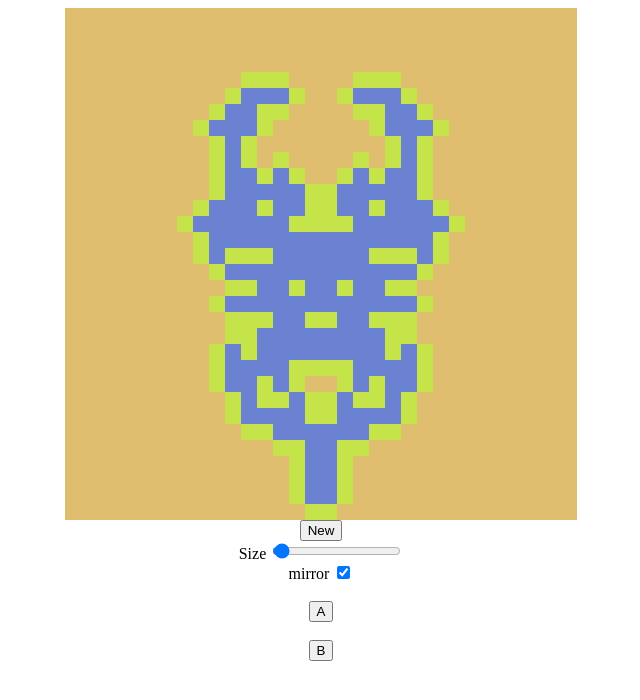
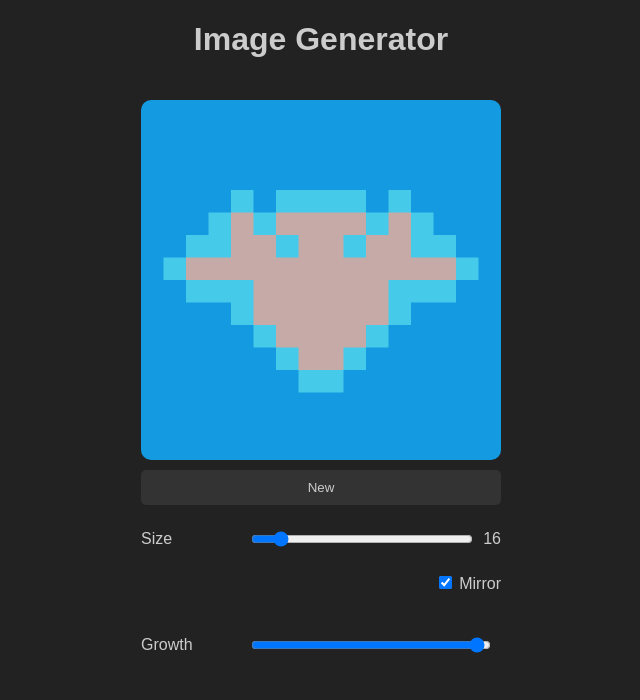
Before and after one commit to 3damp/random-image-generator, a plain HTML site: page index.html in a window 1280 px wide. Shown: the whole page, without its empty margins (319-959 px from the left). Drawn offline with Linux system fonts and the light colour scheme.

Commit message:
redo UI + small fixes

```diff
--- /dev/null
+++ b/base-style.css
@@ -0,0 +1,85 @@
+:root {
+    --background-color: #222;
+    --text-color: #ccc;
+    --accent-color: #333;
+
+    --max-width: 400px;
+
+    font-family: Arial, Helvetica, sans-serif;
+}
+
+body {
+    margin: 0;
+    background-color: var(--background-color);
+    color: var(--text-color);
+    display: flex;
+    flex-direction: column;
+    align-items: center;
+}
+
+button {
+    margin: 10px 0;
+    padding: 10px 20px;
+    background-color: var(--accent-color);
+    color: #ccc;
+    border: none;
+    border-radius: 5px;
+    cursor: pointer;
+}
+* {
+    -webkit-tap-highlight-color: transparent;
+}
+
+.content-container {
+    box-sizing: border-box;
+    width: 100%;
+    padding: 20px;
+    max-width: var(--max-width);
+    display: flex;
+    flex-direction: column;
+    align-items: stretch;
+}
+
+.controls-container {
+    display: flex;
+    flex-direction: column;
+    align-items: stretch;
+}
+
+.field {
+    margin: 10px 0;
+    display: flex;
+    align-items: stretch;
+    justify-content: space-between;
+}
+
+.field label,span {
+    margin: auto 0;
+}
+
+.field label:first-child {
+    min-width: 100px;
+}
+
+.field input {
+    flex: 1;
+    padding: 5px;
+    border: 1px solid #ccc;
+    border-radius: 5px;
+    flex-grow: 0;
+}
+.field > div {
+    flex-grow: 1;
+    display: flex;
+}
+
+.slider-container {
+    display: flex;
+    align-items: stretch;
+    flex-wrap: wrap;
+}
+
+.slider-container input {
+    flex: 1;
+    margin: 0 10px;
+}
--- a/imageGenerator.js
+++ b/imageGenerator.js
@@ -1,10 +1,11 @@
 //--------------------------------
-// Random Image Generator v0.5.2
+// Random Image Generator v0.5.3
 //
 // Armand M.
+// 2020
 //--------------------------------
 
-class ImageGenerator {
+export default class ImageGenerator {
 
     /**
      * Create a new instance and assign it to a canvas element.
@@ -15,7 +16,7 @@ class ImageGenerator {
         // ## Init ##
         this.canvas = document.getElementById(canvasId || 'canvas');
         this.context = this.canvas.getContext("2d");
-
+        this.age = 100;
         // units
         this.setNewUnits(sideUnits);
 
@@ -37,6 +38,8 @@ class ImageGenerator {
         // adjacent cell randomizer
         this.positionPool = new PositionPool();
 
+        this.randomizeColors();
+        this.setNewSeed();
     };
 
     setNewUnits(sideUnits) {
@@ -63,21 +66,15 @@ class ImageGenerator {
         }
     }
 
-    /**
-     * Generate and paint a brand new image with new colors.
-     */
-    autoRun(age) {
-        this.createNewImage(age);
+    createNew() {
+        rnd.setNewSeed();
+        this.randomizeColors();
+        this.createCellsFloodFill(this.startingCell.x, this.startingCell.y)
+        if (this.doMirror) this.mirrorImage();
         this.paint();
-    }
-
-    createNewImage(age) {
-        this.randomizeColors();
-        this.createCellsFloodFill(this.startingCell.x, this.startingCell.y, age)
-        if (this.doMirror) this.mirrorImage();
     };
 
-    createNewShape() {
+    buildShape() {
         this.createCellsFloodFill(this.startingCell.x, this.startingCell.y)
         if (this.doMirror) this.mirrorImage();
     }
@@ -118,13 +115,14 @@ class ImageGenerator {
      * @param {*} x X in cell units (not real pixels)
      * @param {*} y Y in cell units (not real pixels)
      */
-    createCellsFloodFill(x, y, age) {
+    createCellsFloodFill(x, y) {
         this.initCells();
+        rnd.reset();
         const queue = [];
         // add first cell
         queue.push(new Cell(x, y));
         this.cells[x][y] = Cell.CellState.Growing;
-        let iAge = age;
+        let iAge = this.age;
 
         // return if empty
         while (queue.length > 0 && iAge > 0) {
@@ -214,7 +212,8 @@ class ImageGenerator {
      * @param {*} y
      */
     isPosValid(x,y) {
-        return (0 <= x && x < this.sideUnits/2) && (0 <= y && y < this.sideUnits);
+        const widthAvailable = this.doMirror ? this.sideUnits/2 : this.sideUnits;
+        return (0 <= x && x < widthAvailable) && (0 <= y && y < this.sideUnits);
     };
 
     /**
@@ -393,6 +392,10 @@ class PseudorandomGenerator {
         return this.currentRandom;
     }
 
+    reset() {
+        this.setNewSeed(this.seed);
+    }
+
     setNewSeed(seed) {
         this.seed = seed || this.createRandomSeed(6);
         this.currentRandom = this.stringToNumber(this.seed);
--- a/index.html
+++ b/index.html
@@ -1,34 +1,47 @@
 <!DOCTYPE html>
 <html lang="en">
+
 <head>
     <meta charset="UTF-8">
     <meta name="viewport" content="width=device-width, initial-scale=1.0">
     <title>Image Generator</title>
+    <script type="module" src="./runScript.js"></script>
+    <link rel="stylesheet" href="base-style.css">
 </head>
-<body style="
-    display: flex;
-    flex-direction: column;
-    align-items: center;
-">
 
-    <canvas id="canvas" width="512" height="512"></canvas>
+<body>
+    <header>
+        <h1>Image Generator</h1>
+    </header>
+    <div class="content-container">
 
-    <button onclick="newClicked()">New</button>
-    <div>
-        <label>Size</label>
-        <input id="sizeIn" type="range" min="6" max="512" value="16" oninput="sizeChange(this.value)">
-        <label id="sizeOut"></label>
+        <canvas id="canvas" width="512" height="512" style="width: 100%; border-radius: 10px;"></canvas>
+
+        <div class="controls-container">
+            <button id="newButton">New</button>
+            <div class="slider-container field">
+                <label>Size</label>
+                <div>
+                    <input id="sizeInput" type="range" min="6" max="128" value="16">
+                    <span id="sizeOutput"></span>
+                </div>
+            </div>
+            <div class="field">
+                <label></label>
+                <label>
+                    <input type="checkbox" id="mirrorCheck" checked>
+                    Mirror
+                </label>
+            </div>
+            <br>
+            <div class="slider-container field">
+                <label>Growth</label>
+                <div>
+                    <input id="ageInput" type="range" min="0" max="100" value="100">
+                </div>
+            </div>
+        </div>
     </div>
-    <div>
-        <label>mirror</label>
-        <input type="checkbox" checked="true" id="mirrorCheck" name="mirrorCheck" onclick="mirror();">
-    </div>
-    <br>
-    <button onclick="buttonAHandler()">A</button>
-    <br>
-    <button onclick="buttonBHandler()">B</button>
+</body>
 
-    <script src="imageGenerator.js"></script>
-    <script src="runScript.js"></script>
-</body>
 </html>
--- a/runScript.js
+++ b/runScript.js
@@ -1,47 +1,41 @@
+import ImageGenerator from "./imageGenerator.js";
+
+// Elements
+const newButton = document.getElementById("newButton")
+const sizeInput = document.getElementById("sizeInput")
+const sizeOutput = document.getElementById("sizeOutput")
+sizeOutput.textContent = sizeInput.value;
+const mirrorCheck = document.getElementById("mirrorCheck")
 
 // RUN
-const ig = new ImageGenerator( 32 );
+const ig = new ImageGenerator( 16 );
 let seed = ig.getSeed();
 
 ig.setInitialChildProb(1);
 ig.setFinalChildProb(0);
 
-ig.autoRun(100);
+ig.createNew();
 
 let age = 1;
 
-// Listeners
+
+// Event handlers
 const newClicked = () => {
-    ig.autoRun(100);
+    ig.createNew();
     seed = ig.getSeed();
 }
+const sizeChange = (value) => {
+    sizeOutput.textContent = value;
+    ig.setNewUnits(value);
+    ig.buildShape();
+    ig.paint();
+}
+const mirrorChanged = ()=> {
+    ig.doMirror = mirrorCheck.checked;
+}
 
-const sizeChange = (value) => {
-    document.getElementById("sizeOut").innerHTML = value;
-    ig.setNewUnits(value);
-}
-const mirror = ()=> {
-    if (document.getElementById('mirrorCheck').checked) {
-        console.log('mirrorON')
-        ig.doMirror = true;
-    } else {
-        ig.doMirror = false;
-    }
-}
-const buttonAHandler = () => {
-    // create new shape on age 1
-    age = 1;
-    ig.setNewSeed();
-    ig.autoRun(age);
-    seed = ig.getSeed();
-    // ig.createNewShape(age);
-    // ig.paint();
-}
-const buttonBHandler = () => {
-    // add age using the same seed
-    age++;
-    ig.setNewSeed(seed);
-    ig.autoRun(age);
-    // ig.randomizeColors();
-    // ig.paint();
-}
+
+// Set event handlers
+newButton.addEventListener("click", newClicked);
+sizeInput.addEventListener("input", (e) => sizeChange(e.target.value));
+mirrorCheck.addEventListener("change", mirrorChanged);
```
